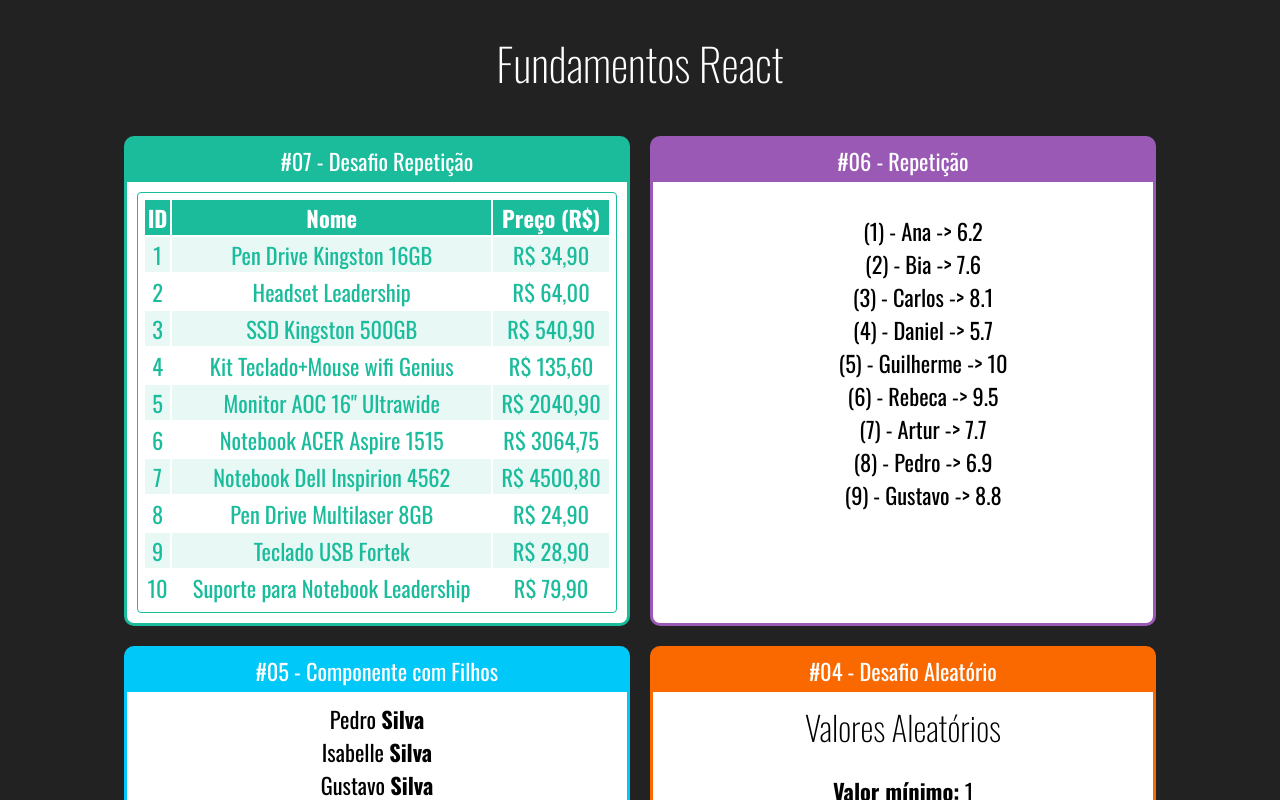
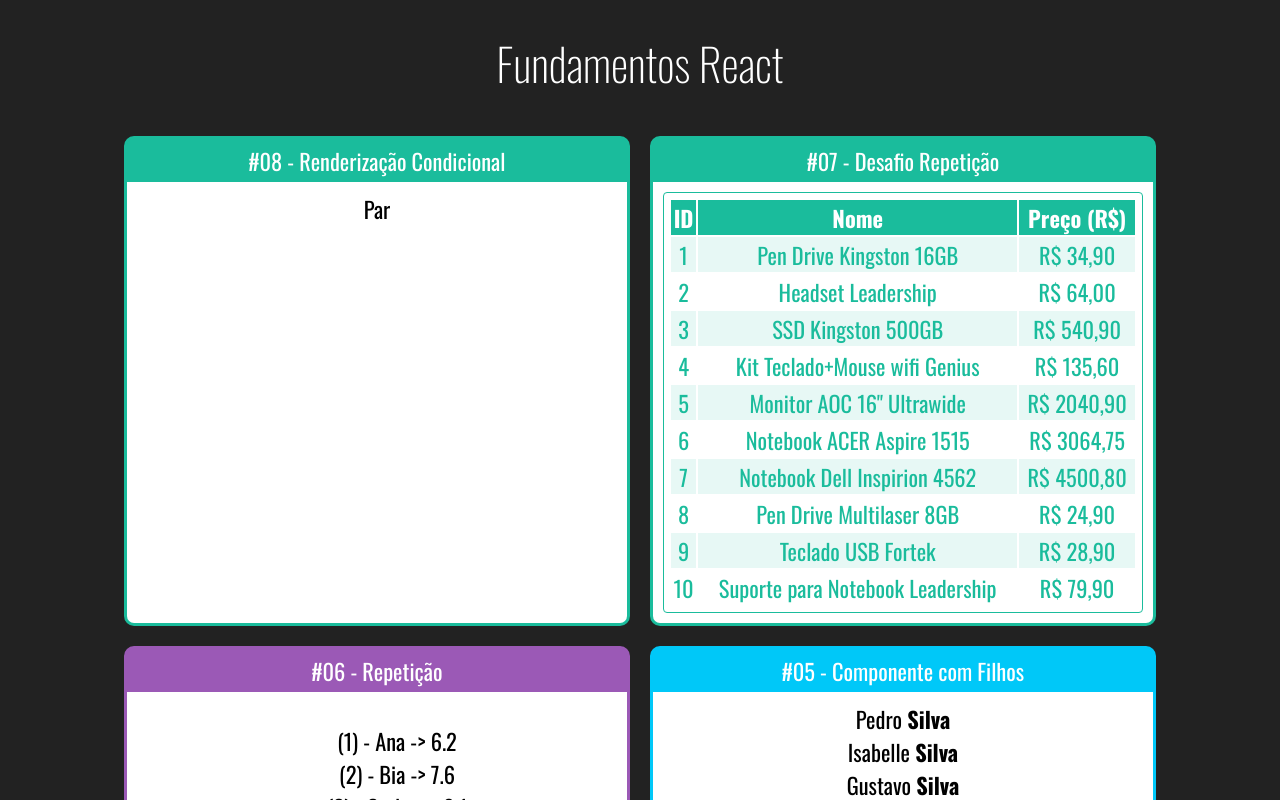
Before and after one commit to felipesntsassis/fundamentos-react, a React (Create React App) app: page / in a window 1280 px wide. Shown: the top 800 px of the page. Built offline with nearby package versions, Linux system fonts and the light colour scheme.

Commit message:
Criação do componente para renderização condicional.

```diff
--- a/src/App.jsx
+++ b/src/App.jsx
@@ -6,9 +6,13 @@ import FamiliaMembro from "./components/basicos/FamiliaMembro";
 import Fragmento from "./components/basicos/Fragmento";
 import Primeiro from "./components/basicos/Primeiro";
 import ComParametro from "./components/basicos/ComParametro";
+
+import ParOuImpar from "./components/condicional/ParOuImpar";
+
 import Card from './components/layout/Card';
 import ListaAlunos from "./components/repeticao/ListaAlunos";
 import TabelaProdutos from "./components/repeticao/TabelaProdutos";
+
 
 import './App.css';
 
@@ -16,6 +20,9 @@ export default _ => (
     <div className="App">
         <h1>Fundamentos React</h1>
         <div className="Cards">
+            <Card titulo="#08 - Renderização Condicional" color="#1abc9c">
+                <ParOuImpar numero={20} />
+            </Card>
             <Card titulo="#07 - Desafio Repetição" color="#1abc9c">
                 <TabelaProdutos />
             </Card>
--- /dev/null
+++ b/src/components/condicional/ParOuImpar.jsx
@@ -0,0 +1,11 @@
+import React from 'react';
+
+export default props => {
+    const isPar = props.numero % 2 === 0;
+
+    return (
+        <div>
+            {isPar ? <span>Par</span> : <span>Ímpar</span>}
+        </div>
+    );
+};
```
